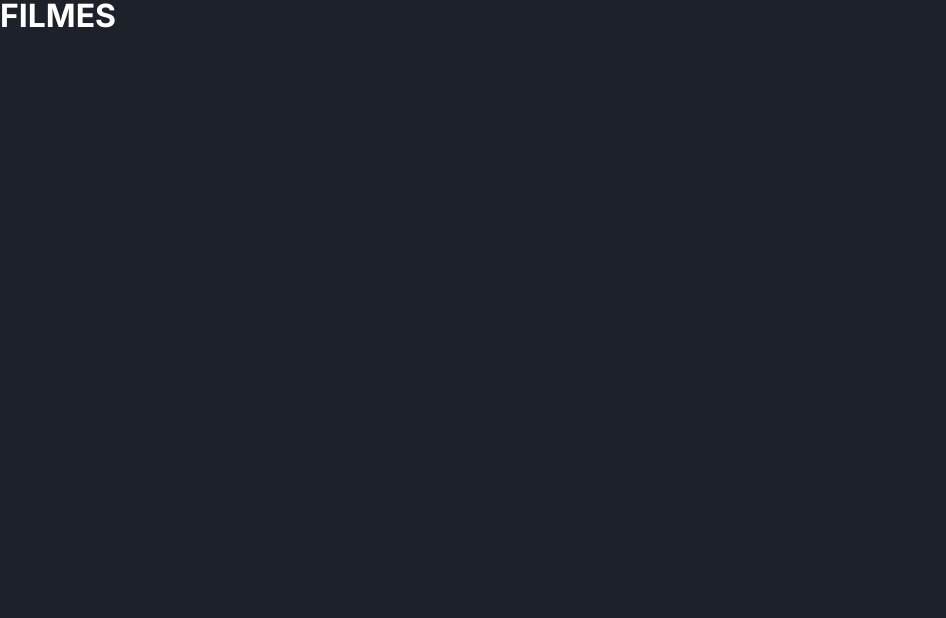
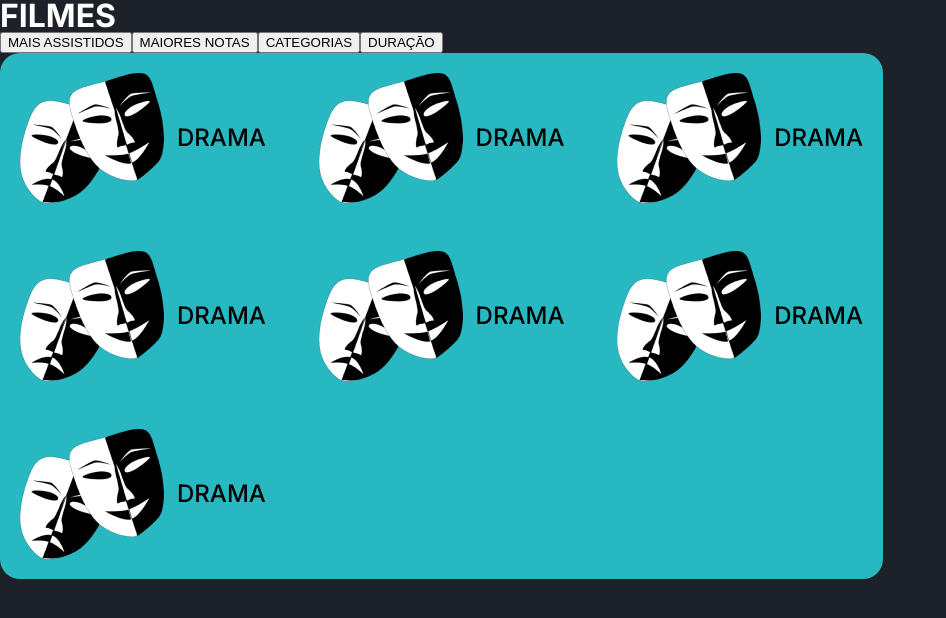
Before and after one commit to brenodevreact/SaveUNight, a Next.js app: page /movies in a window 1280 px wide. Shown: the top 618 px of the page, without its empty margins (0-946 px from the left). Built offline with nearby package versions, Linux system fonts and the light colour scheme.

Commit message:
Feat: Template de filtros adicionado

```diff
--- a/src/app/layout.tsx
+++ b/src/app/layout.tsx
@@ -15,7 +15,6 @@ export default function RootLayout({
 }) {
   return (
     <html lang="pt-br">
-      <link rel="stylesheet" href="https://unpkg.com/aos@next/dist/aos.css" />
       <body className={font.className}>{children}</body>
     </html>
   );
--- a/src/app/movies/page.tsx
+++ b/src/app/movies/page.tsx
@@ -1,11 +1,22 @@
+import Filter from "@/components/Filter";
+import Image from "next/image";
 import Link from "next/link";
 
 export default function Home() {
   return (
-    <div>
-      <h1>
-        FILMES
-      </h1>
-    </div>
-  )
+    <main>
+      <div className="title-movies">
+        <h1>FILMES</h1>
+      </div>
+
+      <div className="buttons-movies">
+        <button>MAIS ASSISTIDOS</button>
+        <button>MAIORES NOTAS</button>
+        <button>CATEGORIAS</button>
+        <button>DURAÇÃO</button>
+      </div>
+
+      <Filter />
+    </main>
+  );
 }
--- /dev/null
+++ b/src/components/Filter/filter.css
@@ -0,0 +1,32 @@
+.filter-div {
+  width: 90%;
+  max-width: 883px;
+
+  background-color: var(--brand1);
+
+  border-radius: 20px;
+}
+
+.filter-div ul {
+  display: flex;
+  flex-direction: row;
+  gap: 28px;
+  flex-wrap: wrap;
+  justify-content: space-between;
+  padding: 10px;
+  align-items: center;
+}
+
+.filter-div ul li {
+  display: flex;
+  align-items: center;
+  gap: 13px;
+  color: black;
+  cursor: pointer;
+  padding: 10px;
+}
+
+.filter-div ul li:hover {
+  box-shadow: 0px 0px 1px 0px #801c1c;
+  border-radius: 5px;
+}
--- /dev/null
+++ b/src/components/Filter/index.tsx
@@ -0,0 +1,42 @@
+import Image from "next/image";
+import "./filter.css";
+import drama from "../../assets/drama.png";
+
+const Filter = () => {
+  return (
+    <div className="filter-div">
+      <ul>
+        <li className="title3">
+          <Image src={drama} alt="Drama" />
+          <span>DRAMA</span>
+        </li>
+        <li className="title3">
+          <Image src={drama} alt="Drama" />
+          <span>DRAMA</span>
+        </li>
+        <li className="title3">
+          <Image src={drama} alt="Drama" />
+          <span>DRAMA</span>
+        </li>
+        <li className="title3">
+          <Image src={drama} alt="Drama" />
+          <span>DRAMA</span>
+        </li>
+        <li className="title3">
+          <Image src={drama} alt="Drama" />
+          <span>DRAMA</span>
+        </li>
+        <li className="title3">
+          <Image src={drama} alt="Drama" />
+          <span>DRAMA</span>
+        </li>
+        <li className="title3">
+          <Image src={drama} alt="Drama" />
+          <span>DRAMA</span>
+        </li>
+      </ul>
+    </div>
+  );
+};
+
+export default Filter;
--- a/src/components/Menu/menu.css
+++ b/src/components/Menu/menu.css
@@ -45,7 +45,7 @@
 .menu button {
   width: 273px;
   height: 97px;
-  background-color: #27b8c1;
+  background-color: var(--brand1);
   border-radius: 20px;
   border: none;
   color: #000000;
--- a/src/styles/globals.css
+++ b/src/styles/globals.css
@@ -131,3 +131,42 @@ table {
   border-collapse: collapse;
   border-spacing: 0;
 }
+
+:root {
+  --brand1: #27b8c1;
+}
+
+.title1 {
+  font-size: 32px;
+  font-weight: 500;
+}
+
+.title2 {
+  font-size: 20px;
+  font-weight: 500;
+}
+
+.title3 {
+  font-size: 24px;
+  font-weight: 500;
+}
+
+.title4 {
+  font-size: 40px;
+  font-weight: 500;
+}
+
+.text1 {
+  font-size: 16px;
+  font-weight: 500;
+}
+
+.text2 {
+  font-size: 14px;
+  font-weight: 500;
+}
+
+.text3 {
+  font-size: 12px;
+  font-weight: 500;
+}
```
Also changed, not shown: src/assets/drama.png (added).
